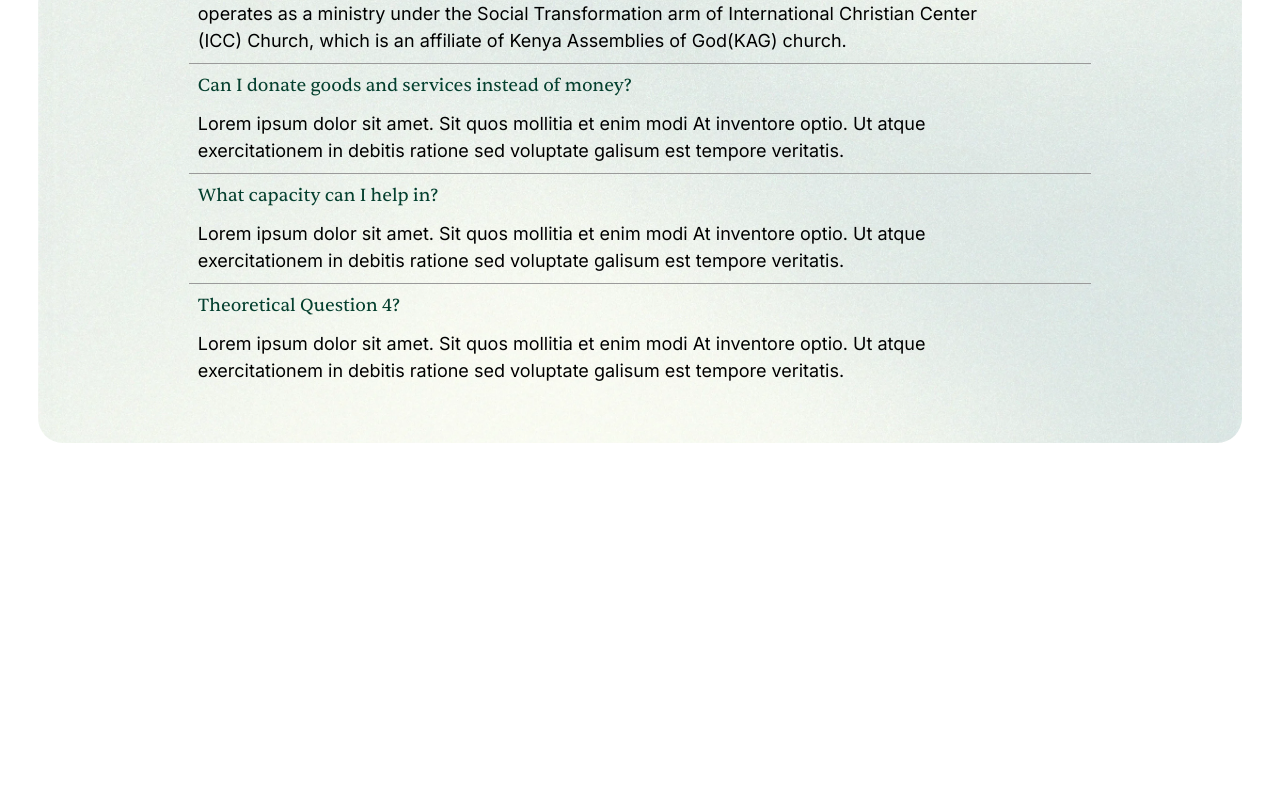
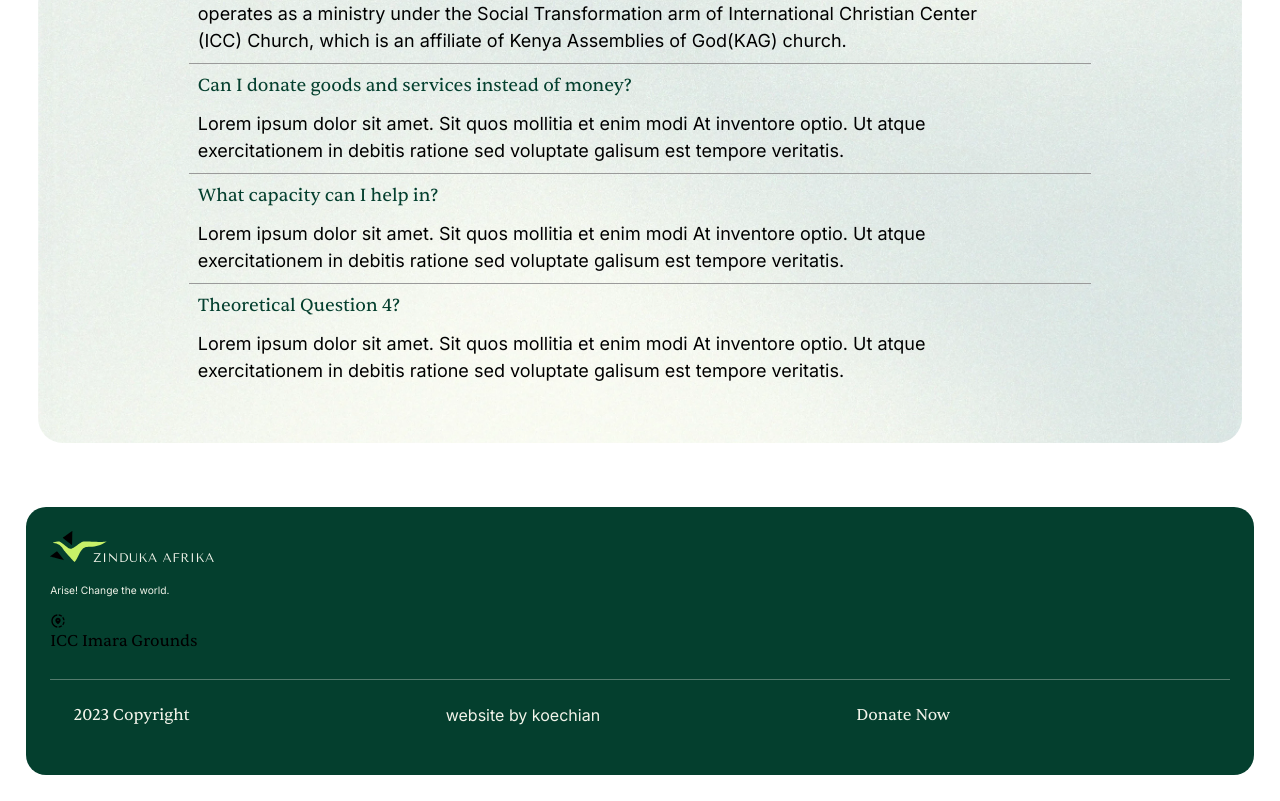
Before and after one commit to koechian/zinduka-afrika, a Next.js app: page / in a window 1280 px wide. Shown: the part 3015-3816 px from the top of the page. Before the commit the page ends 3496 px from the top, so only its background shows below. Built offline with nearby package versions, Linux system fonts and the light colour scheme.

Commit message:
Added footer to page

```diff
--- a/src/app/page.tsx
+++ b/src/app/page.tsx
@@ -4,6 +4,7 @@ import Navbar from "./components/Sections/Navbar/Navbar";
 import ChangeSection from "./components/Sections/Change/ChangeSection";
 import Banner from "./components/Utils/banner/Banner";
 import Faq from "./components/Sections/Faq/Faq";
+import Footer from "./components/Sections/Footer/Footer";
 
 export default function Home() {
   return (
@@ -14,6 +15,7 @@ export default function Home() {
       <Banner />
       <ChangeSection />
       <Faq />
+      <Footer />
     </>
   );
 }
```
